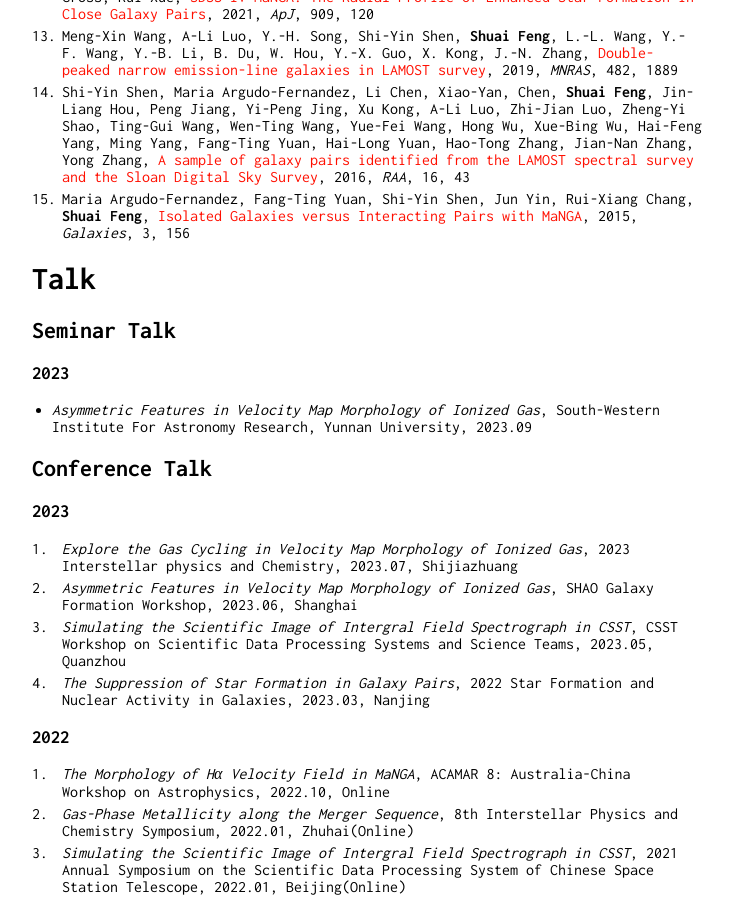
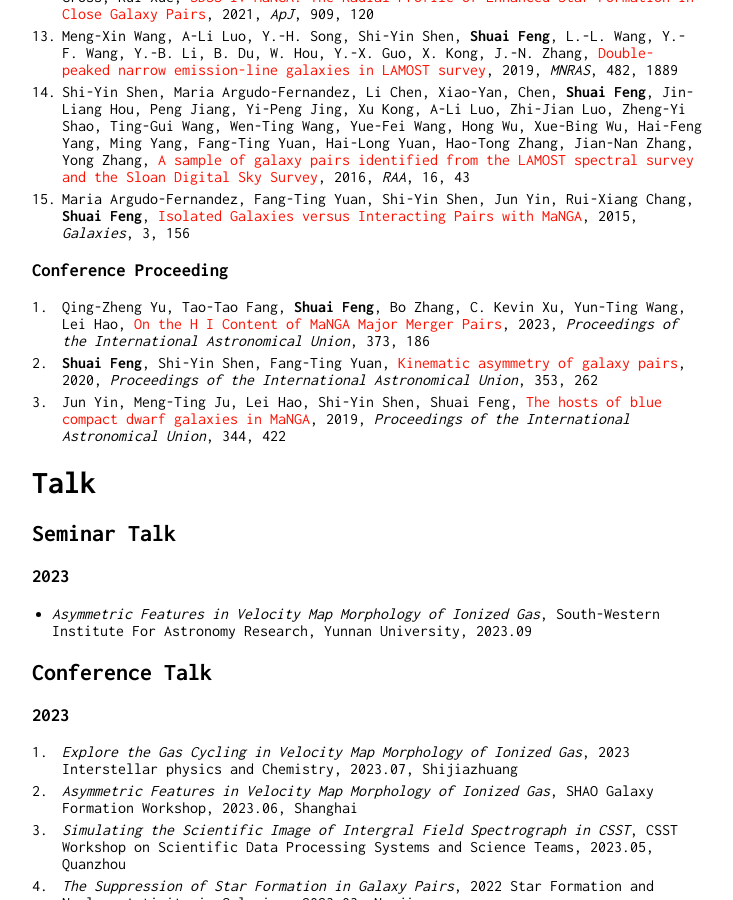
Before and after one commit to fengshuai0210/fengshuai0210.github.io, a Jekyll site: the page built from publication.md, in a window 1280 px wide and 900 px high, scrolled down 1260 px. Shown: the whole window, without its empty margins (258-991 px from the left). Built offline with Jekyll 4.4.1, drawn with Linux system fonts in a browser that asks for light colours; our own code applies the rules of GitHub Pages for plain Markdown files.

Commit message:
Update publication.md

```diff
--- a/publication.md
+++ b/publication.md
@@ -30,6 +30,12 @@ layout: default
 3. Meng-Xin Wang, A-Li Luo, Y.-H. Song, Shi-Yin Shen, **Shuai Feng**, L.-L. Wang, Y.-F. Wang, Y.-B. Li, B. Du, W. Hou, Y.-X. Guo, X. Kong, J.-N. Zhang, [Double-peaked narrow emission-line galaxies in LAMOST survey](https://ui.adsabs.harvard.edu/abs/2019MNRAS.482.1889W/abstract), 2019, *MNRAS*, 482, 1889
 2. Shi-Yin Shen, Maria Argudo-Fernandez, Li Chen, Xiao-Yan, Chen, **Shuai Feng**, Jin-Liang Hou, Peng Jiang, Yi-Peng Jing, Xu Kong, A-Li Luo, Zhi-Jian Luo, Zheng-Yi Shao, Ting-Gui Wang, Wen-Ting Wang, Yue-Fei Wang, Hong Wu, Xue-Bing Wu, Hai-Feng Yang, Ming Yang, Fang-Ting Yuan, Hai-Long Yuan, Hao-Tong Zhang, Jian-Nan Zhang, Yong Zhang, [A sample of galaxy pairs identified from the LAMOST spectral survey and the Sloan Digital Sky Survey](https://ui.adsabs.harvard.edu/abs/2016RAA....16...43S/abstract), 2016, *RAA*, 16, 43
 1. Maria Argudo-Fernandez, Fang-Ting Yuan, Shi-Yin Shen, Jun Yin, Rui-Xiang Chang, **Shuai Feng**, [Isolated Galaxies versus Interacting Pairs with MaNGA](https://ui.adsabs.harvard.edu/abs/2015Galax...3..156A/abstract), 2015, *Galaxies*, 3, 156
+
+### Conference Proceeding
+
+3. Qing-Zheng Yu, Tao-Tao Fang, **Shuai Feng**, Bo Zhang, C. Kevin Xu, Yun-Ting Wang, Lei Hao, [On the H I Content of MaNGA Major Merger Pairs](https://ui.adsabs.harvard.edu/abs/2023IAUS..373..186Y/abstract), 2023, *Proceedings of the International Astronomical Union*, 373, 186
+2. **Shuai Feng**, Shi-Yin Shen, Fang-Ting Yuan, [Kinematic asymmetry of galaxy pairs](https://ui.adsabs.harvard.edu/abs/2020IAUS..353..262F/abstract), 2020, *Proceedings of the International Astronomical Union*, 353, 262
+1. Jun Yin, Meng-Ting Ju, Lei Hao, Shi-Yin Shen, Shuai Feng, [The hosts of blue compact dwarf galaxies in MaNGA](https://ui.adsabs.harvard.edu/abs/2019IAUS..344..422Y/abstract), 2019, *Proceedings of the International Astronomical Union*, 344, 422
 
 # Talk
 
```
